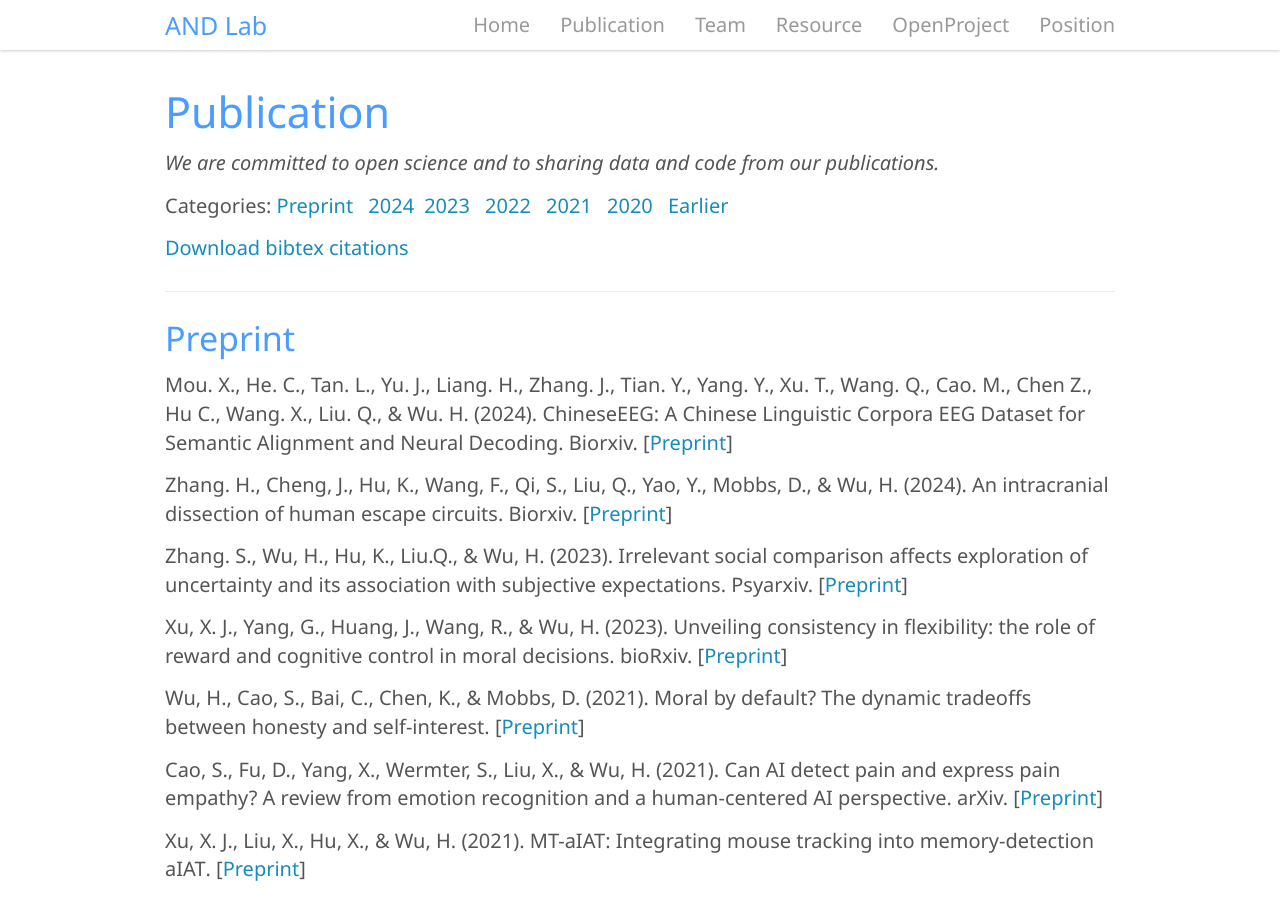
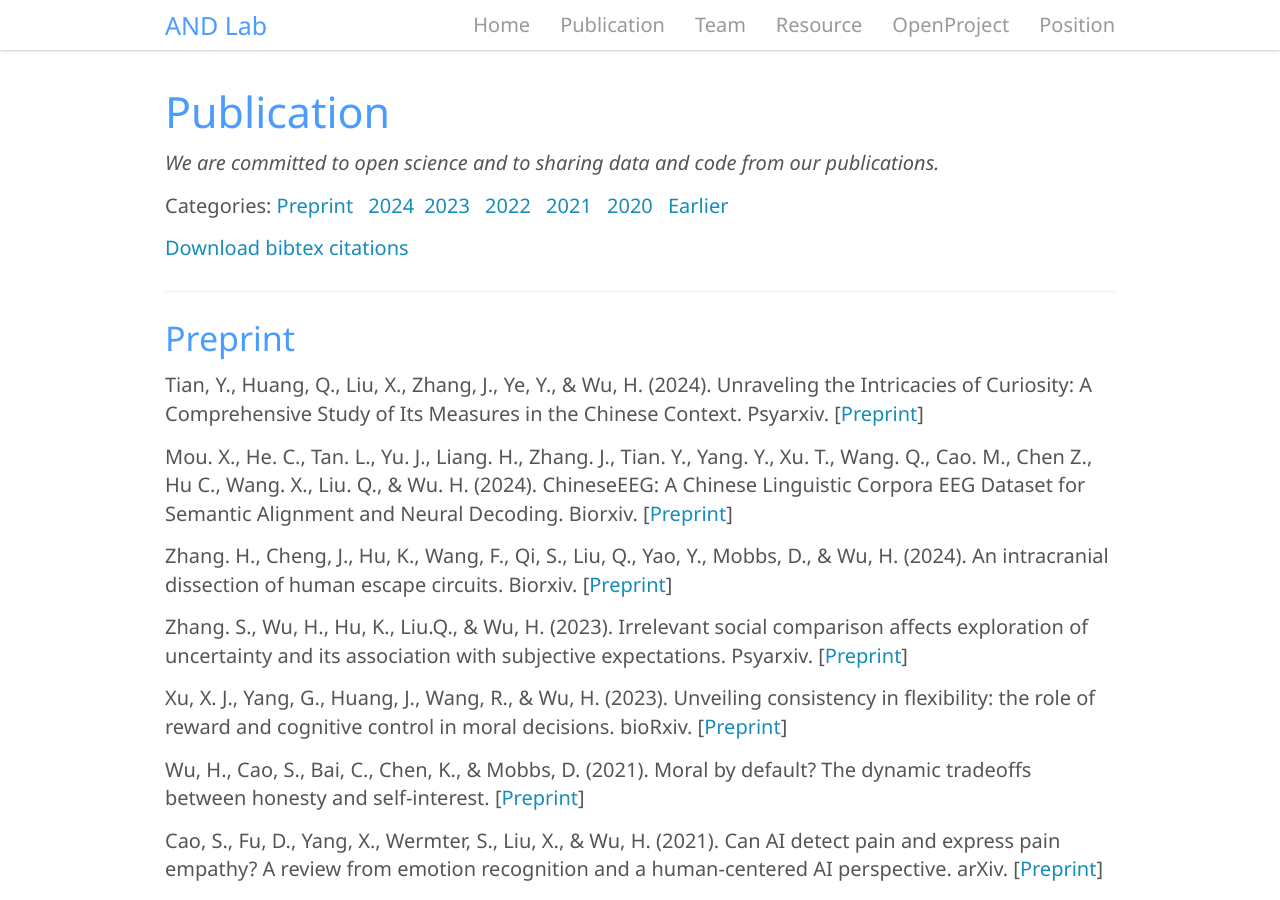
Before and after one commit to andlab-um/lab-website, a Jekyll site: the page built from _pages/publication.md, in a window 1280 px wide and 900 px high. Built offline with Jekyll 4.4.1, drawn with Linux system fonts in a browser that asks for light colours; nearby versions of some CDN libraries.

Commit message:
Update publication.md

```diff
--- a/_pages/publication.md
+++ b/_pages/publication.md
@@ -15,6 +15,8 @@ permalink: /publication
 ---
 
 ### Preprint
+
+Tian, Y., Huang, Q., Liu, X., Zhang, J., Ye, Y., & Wu, H. (2024). **Unraveling the Intricacies of Curiosity: A Comprehensive Study of Its Measures in the Chinese Context**.  Psyarxiv. [[Preprint](https://doi.org/10.31234/osf.io/5h6j8){:target="_blank"}]
 
 Mou. X., He. C., Tan. L., Yu. J., Liang. H., Zhang. J., Tian. Y., Yang. Y., Xu. T., Wang. Q., Cao. M., Chen Z., Hu C., Wang. X., Liu. Q., & Wu. H. (2024). **ChineseEEG: A Chinese Linguistic Corpora EEG Dataset for Semantic Alignment and Neural Decoding**. Biorxiv. [[Preprint](https://doi.org/10.1101/2024.02.08.579481){:target="_blank"}]
 
```
